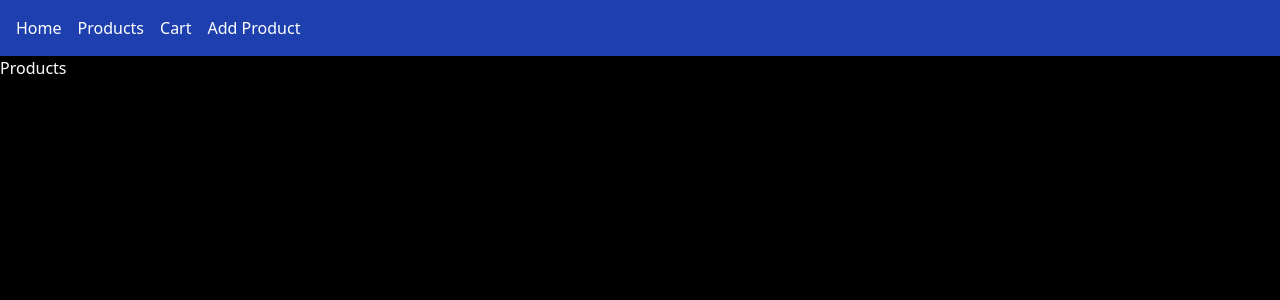
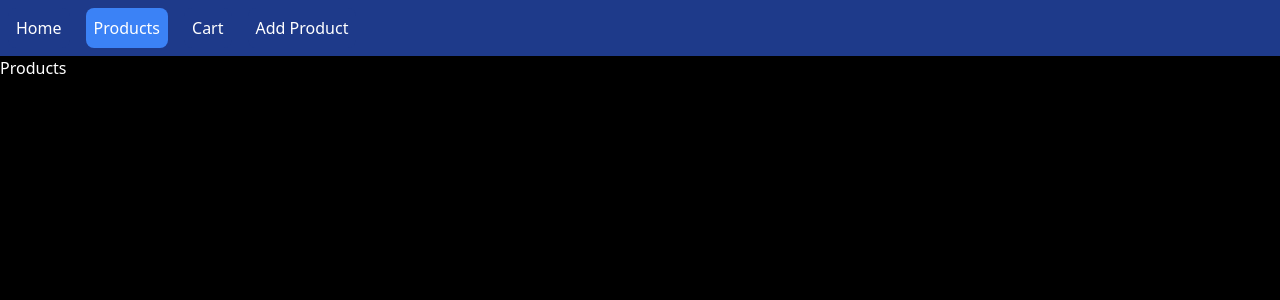
Before and after one commit to sahand-mahdilu/CRUD-with-React, a React (Vite) app: page /products in a window 1280 px wide. Shown: the top 300 px of the page. Built offline with nearby package versions, Linux system fonts and the light colour scheme.

Commit message:
feat : active link added

```diff
--- a/src/Components/Navbar.tsx
+++ b/src/Components/Navbar.tsx
@@ -1,16 +1,53 @@
-import React from 'react';
+import React from "react";
+import {  NavLink } from "react-router";
 
 const Navbar: React.FC = () => {
   return (
-    <div className="p-2 bg-blue-800">
-      <ul className="flex child:p-2 child:bg-blue-800 child:text-white child:cursor-pointer child:transition-all child:rounded-lg">
-        <li className="hover:bg-blue-500">Home</li>
-        <li className="hover:bg-blue-500">Products</li>
-        <li className="hover:bg-blue-500">Cart</li>
-        <li className="hover:bg-blue-500">Add Product</li>
-      </ul>
+    <div className="flex gap-4 bg-blue-900 p-2">
+      <NavLink
+        to="/"
+        className={({ isActive }) =>
+          isActive
+            ? "text-white rounded-lg p-2 hover:bg-blue-500 bg-blue-500   transition-all "
+            : "bg-blue-900 text-white rounded-lg  p-2  hover:bg-blue-500 transition-all "
+        }
+      >
+        Home
+      </NavLink>
+      <NavLink
+        to="/products"
+        className={({ isActive }) =>
+          isActive
+            ? "text-white rounded-lg p-2 hover:bg-blue-500 bg-blue-500   transition-all "
+            : "bg-blue-900 text-white rounded-lg  p-2  hover:bg-blue-500 transition-all "
+        }
+      >
+        Products
+      </NavLink>
+      <NavLink
+        to="/cart"
+        className={({ isActive }) =>
+          isActive
+            ? "text-white rounded-lg p-2 hover:bg-blue-500 bg-blue-500   transition-all "
+            : "bg-blue-900 text-white rounded-lg  p-2  hover:bg-blue-500 transition-all "
+        }
+      >
+        Cart
+
+      </NavLink>
+      <NavLink
+        to="/addproduct"
+        className={({ isActive }) =>
+          isActive
+            ? "text-white rounded-lg p-2 hover:bg-blue-500 bg-blue-500   transition-all "
+            : "bg-blue-900 text-white rounded-lg  p-2  hover:bg-blue-500 transition-all "
+        }
+      >
+        Add Product
+      </NavLink>
     </div>
+
   );
-}
+};
 
 export default Navbar;
```
